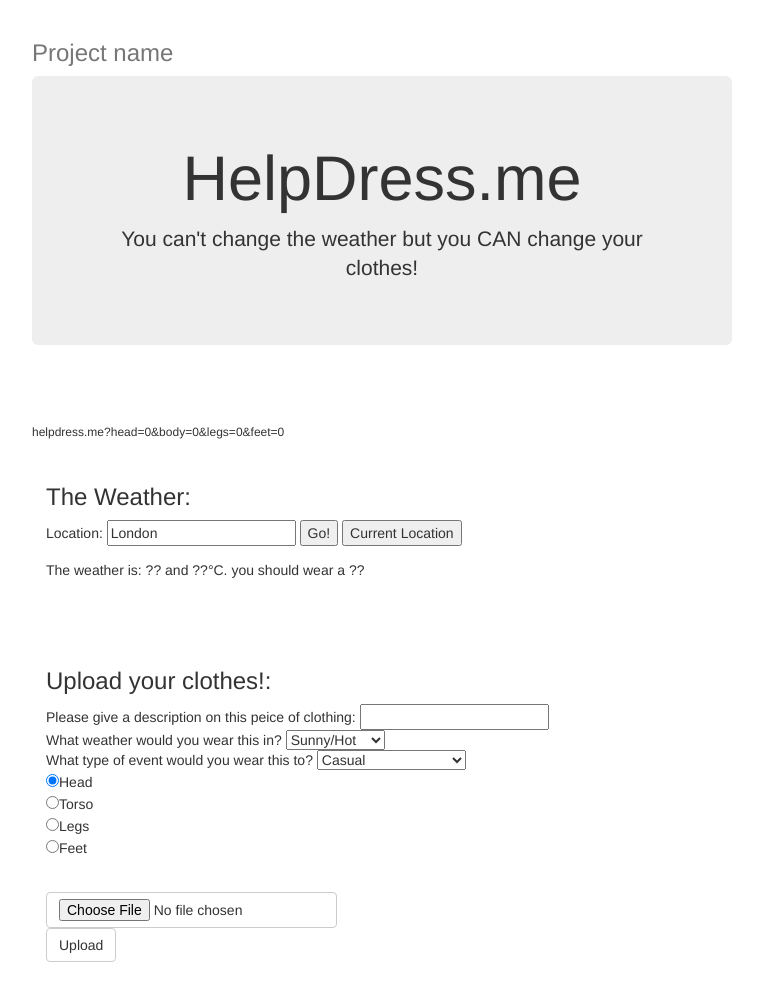
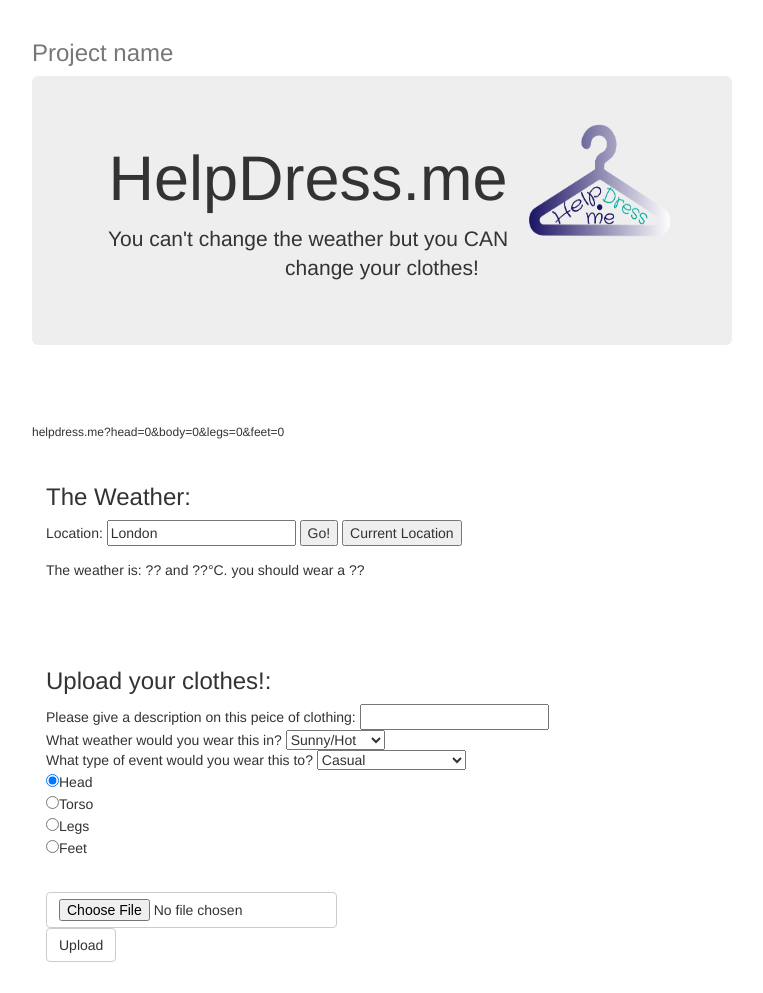
Before and after one commit to HelpDressMe/helpdressme.github.io, a plain HTML site: page index.html in a window 1280 px wide. Shown: the top 993 px of the page, without its empty margins (258-1021 px from the left). Drawn offline with nearby package versions, Linux system fonts and the light colour scheme; a script that the page names is missing.

Commit message:
logo
pl0p

```diff
--- a/index.html
+++ b/index.html
@@ -33,7 +33,8 @@
       <!--pl00000op-->
 
       <div class="jumbotron">
-        <h1>HelpDress.me</h1>
+         	   <img src="images/HelpDressMeLogo.png" width="25%" height="15%" align="right">
+			   <h1>HelpDress.me</h1>
         <p class="lead">You can't change the weather but you CAN change your clothes!</p>
      <!--   <p><a class="btn btn-lg btn-success" href="#" role="button">Sign up today</a></p> -->
       </div>
```
Also changed, not shown: images/HelpDressMeLogo.png (added).
